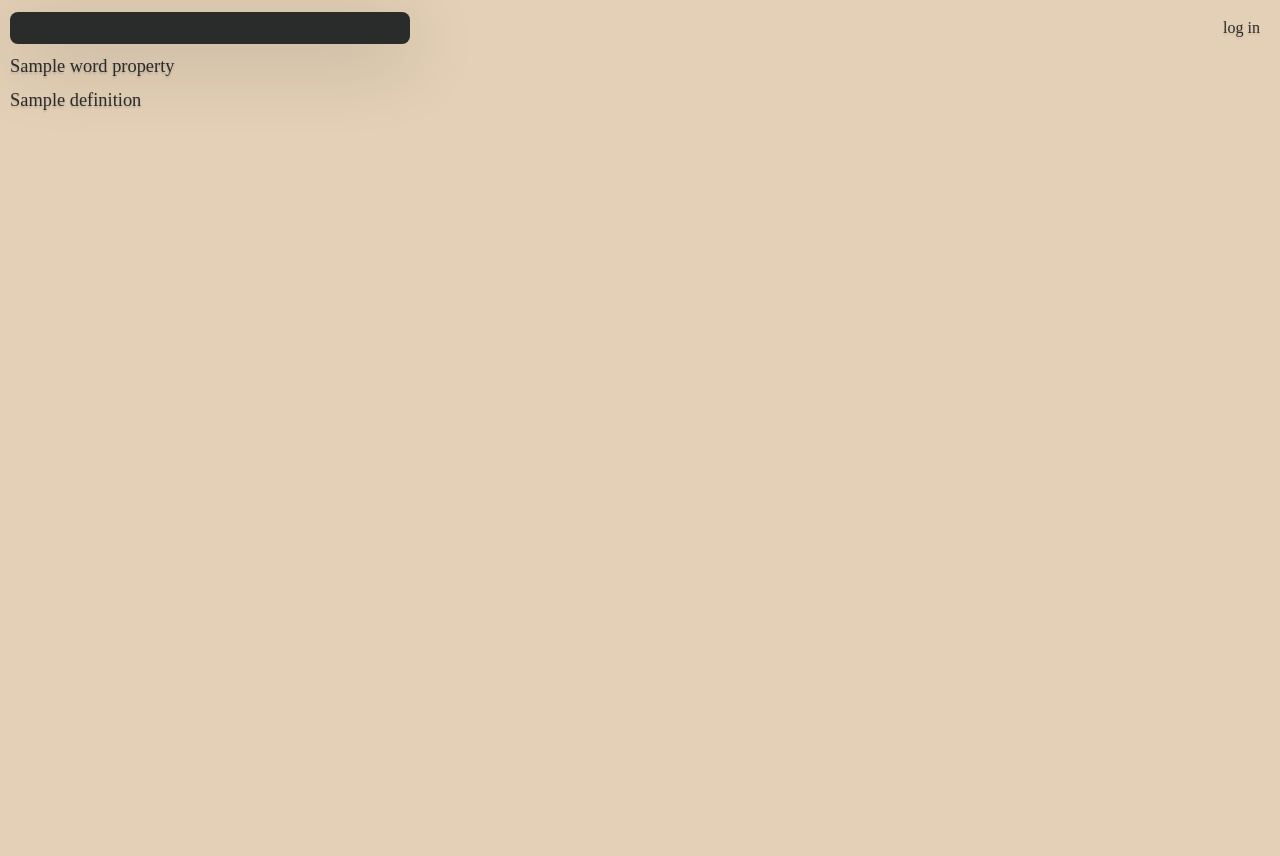
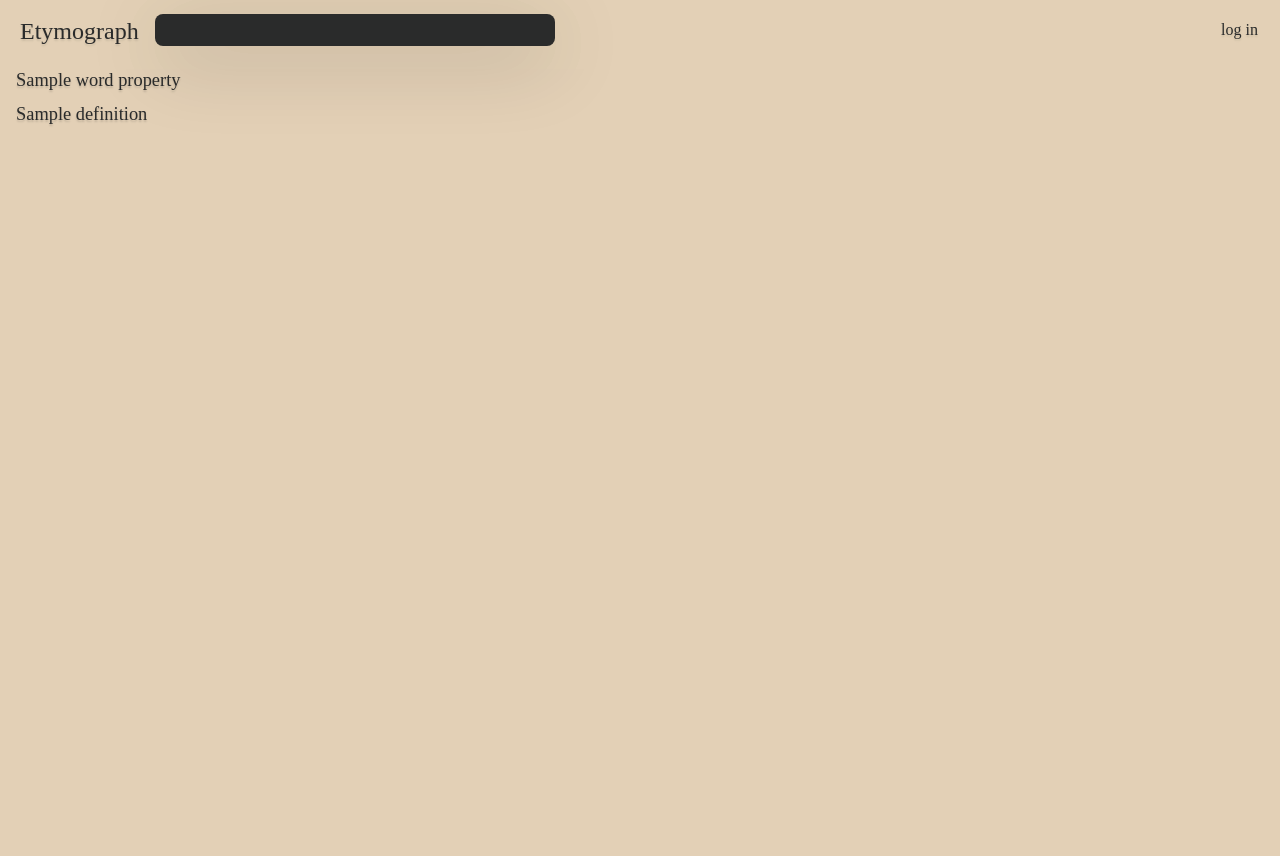
Before and after one commit to ravrahn/etymograph, a Flask app: template templates/info.html in a window 1280 px wide. After the commit the page ends 126 px from the top, so only its background shows below. Run offline with Flask 2, Linux system fonts and the light colour scheme; the template is opened without the code that fills it: most values are stand-ins (such as "Sample title", 1, 10 or a date in 2020); form fields are guessed from the names that the template uses; parts of the project's set-up code (start-up, migrations or seed data) failed here and were passed over; some libraries are stand-ins or nearby versions.

Commit message:
Various visual adjustments: Fixed nav-bar. Word info now in a sidebar. Title added to navbar. User area content is vertically centred.

```diff
--- a/static/css/style.css
+++ b/static/css/style.css
@@ -114,7 +114,7 @@ Common (non-landing) template flexbox stuff
     justify-content: space-between;
     align-content: space-between;
     flex-flow: row wrap;
-    padding: 10px;
+    /*padding: 10px;*/
 }
 
 /* flex children */
@@ -135,6 +135,7 @@ Common (non-landing) template flexbox stuff
     height: 100vh;
     width: 100vw;
     position: relative;
+    padding: 3.75rem 1rem 1rem 1rem;
     /*overflow: auto;*/
 }
 
@@ -154,9 +155,46 @@ Common (non-landing) template flexbox stuff
     position: relative;
 }
 
-.user_area {
+.nav {
+    width: 100%;
+    position: fixed;
+    padding: 0.75rem;
+    z-index: 10;
+    background-color: rgba(227, 208, 182, 0.75);
+}
+
+.nav-title {
+    display: block;
+    float:left;
+    font-size:1.5rem;
+    padding-left: 0.5rem;
+    padding-right: 1rem;
+}
+
+.nav-search-form {
+    float:left;
+}
+
+.user-area {
     padding-right: 10px;
     margin-top: 7px;
+    float: right;
+}
+
+.user-area a {
+    float: left;
+    padding-left: 0.5rem;
+    margin: auto;
+}
+
+.user-area a img {
+    width: 22px;
+    height: 22px;
+}
+
+.user-area a span {
+    float: right;
+    padding-left: 0.25rem;
 }
 
 /* Landing form text input */
--- a/templates/base.html
+++ b/templates/base.html
@@ -15,14 +15,17 @@
     </head>
     <body class="{{ body_class }}">
         <div class="flex-parent">
-            <div class="flex-form">
+            <div class="nav">
+                <h1 class="nav-title"><a href="{{ url_for('index') }}">Etymograph</a></h1>
+                <div class="nav-search-form">
                     <form action="{{ url_for('search') }}" method="GET">
                         <!-- {{ search_form.hidden_tag() }} -->
                         {{ search_form.q(class_="typeahead upleft-search") }}
                     </form>
                 </div>
-            <div class="user_area flex-login">
+                <div class="user-area">
                     {{ user_area()|safe }}
+                </div>
             </div>
             <div class="flex-content">
                 {% block content %}{% endblock %}
--- a/templates/graph.html
+++ b/templates/graph.html
@@ -7,7 +7,7 @@
 <script src="https://cdnjs.cloudflare.com/ajax/libs/d3/3.5.6/d3.min.js" charset="utf-8"></script>
 <script src="http://cpettitt.github.io/project/dagre-d3/latest/dagre-d3.min.js"></script>
 {# This is where the word info goes (js writes the inner HTML) #}
-<div id="infobar"></div>
+<div class="infobar"></div>
 <script src="{{ url_for('static', filename='js/graph.js') }}"></script>
 <script>
 
--- a/templates/loggedin.html
+++ b/templates/loggedin.html
@@ -1,5 +1,5 @@
-<img src="{{ user_pic_url }}" height="25px" width="25px">
-<a href={{ url_for('index') }}>{{ user_name }}</a>
+
+<a href={{ url_for('index') }}><img src="{{ user_pic_url }}" height="25px" width="25px"><span>{{ user_name }}</span></a>
 <a href="{{ url_for('logout', next=request.path) }}">log out</a>
 <a href="{{ url_for('delete_profile', next=request.path) }}">delete profile</a>
 <script>var loggedIn = true;</script>
```
Also changed, not shown: static/css/graph.css (+11 -0 lines), static/js/graph.js (+6 -7 lines). Lines whose indentation alone changed are shown as unchanged.
